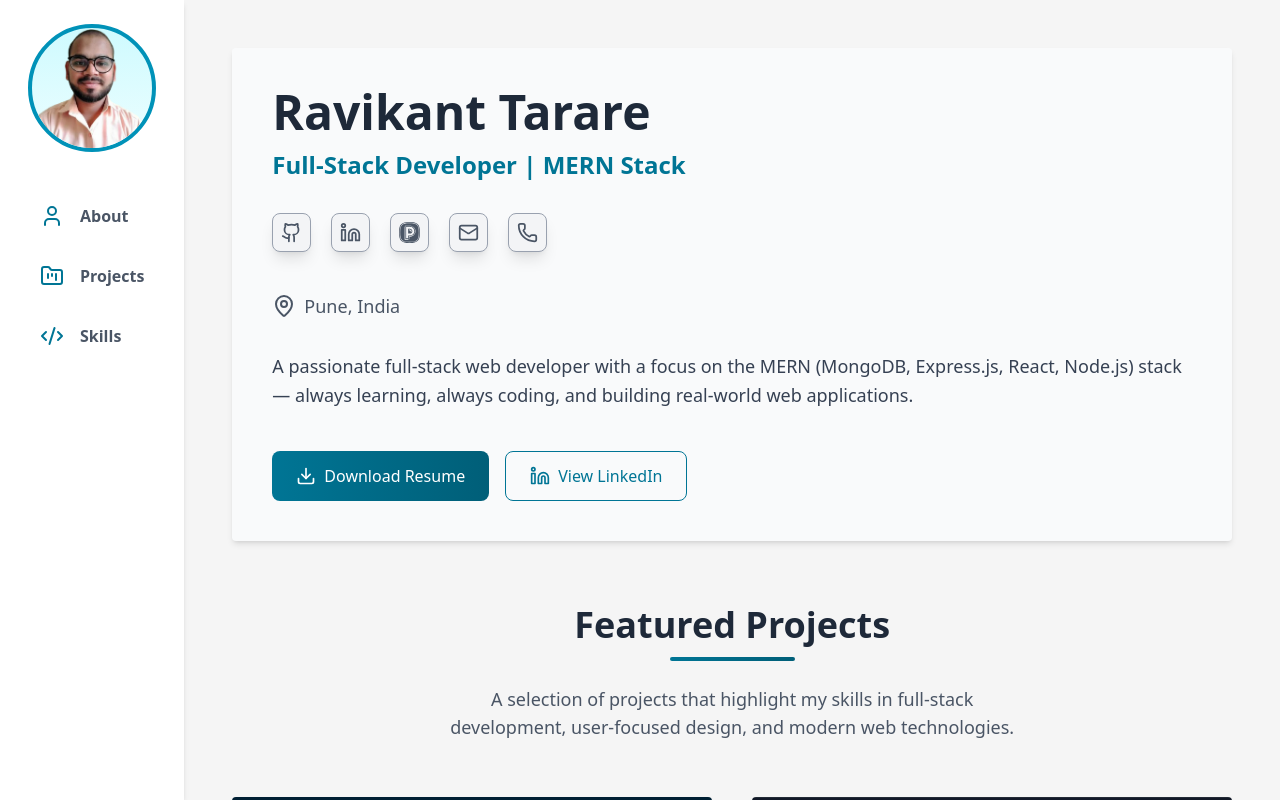
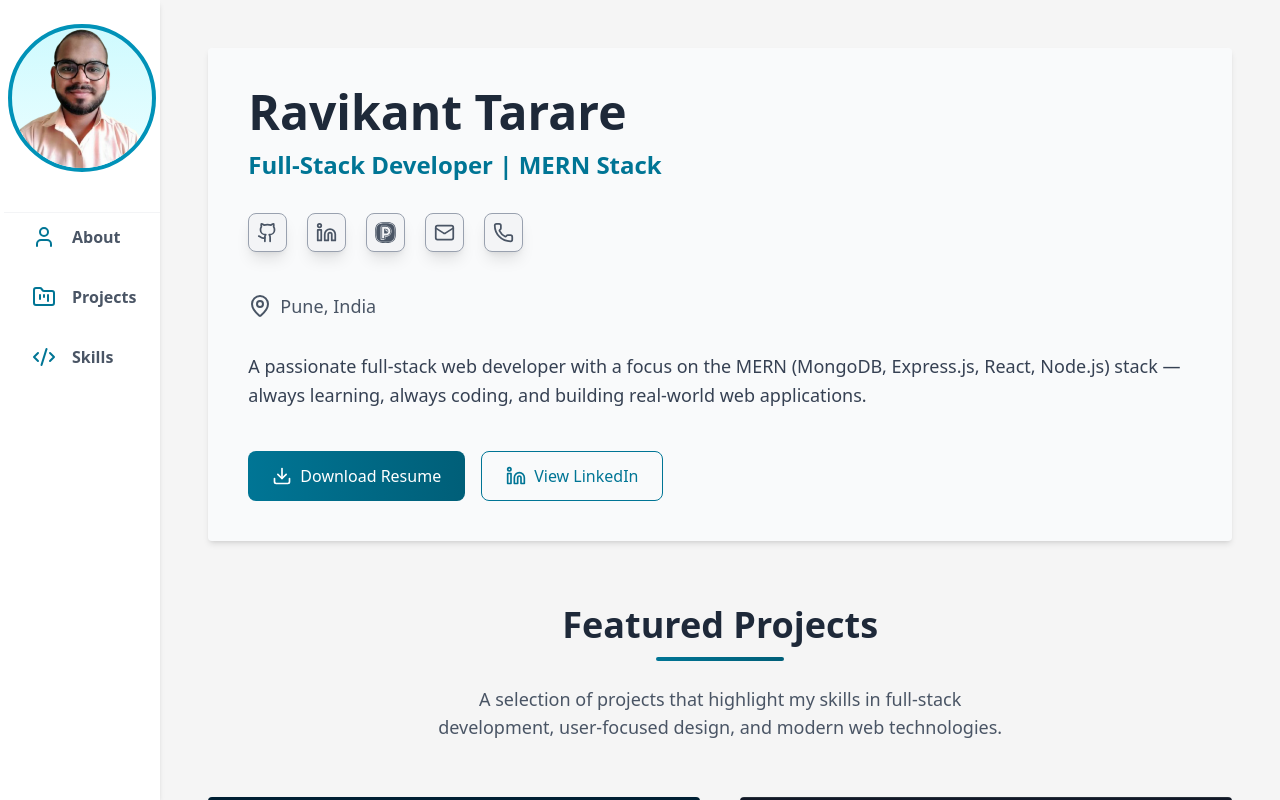
Before and after one commit to ravikanttarare95/updated_portfolio, a React (Vite) app: page / in a window 1280 px wide. Built offline with nearby package versions, Linux system fonts and the light colour scheme.

Commit message:
react-scroll

```diff
--- a/package.json
+++ b/package.json
@@ -15,6 +15,7 @@
     "react": "^19.1.1",
     "react-dom": "^19.1.1",
     "react-icons": "^5.5.0",
+    "react-scroll": "^1.9.3",
     "tailwindcss": "^4.1.12"
   },
   "devDependencies": {
--- a/src/App.jsx
+++ b/src/App.jsx
@@ -1,5 +1,6 @@
 import React from "react";
-import MyPhoto from "./../public/my-photo.png";
+import { Link, Element } from "react-scroll";
+import MyPhoto from "./assets/my-photo.png";
 import { MapPin, Download, Linkedin, Code, PenTool, Users } from "lucide-react";
 
 import Button from "./components/Button";
@@ -29,32 +30,40 @@ function App() {
   return (
     <div className="flex h-screen">
       {/* Sidebar */}
-      <nav className="bg-white shadow-md hover:shadow-xl ransition duration-300 w-80 p-6 hidden md:flex flex-col items-center h-screen">
+      <nav className="bg-white shadow-md hover:shadow-xl transition duration-300 w-90 pl-1 pt-6 hidden md:flex flex-col items-center h-screen">
         {/* Profile image (visible on md+ screens) */}
         <img
           src={MyPhoto}
           alt="My Photo"
-          className="w-32 h-32 rounded-full border-4 border-cyan-600 mb-6 bg-gradient-to-b from-cyan-100 to-cyan-50"
+          className="w-37 h-37 rounded-full border-4 border-cyan-600 mb-6 bg-gradient-to-b from-cyan-100 to-cyan-50"
         />
 
         {/* Nav links */}
-        <div className="mt-4 w-full space-y-3">
-          {NAV_LINKS.map(({ linkTitle, icon: Icon }) => {
+        <div className="mt-4 w-full space-y-3 border-t border-t-gray-100">
+          {NAV_LINKS.map(({ linkTitle, icon: Icon, to }) => {
             return (
-              <div key={linkTitle}>
-                {" "}
-                <button className="flex items-center gap-4 w-full px-4 py-3 text-gray-600 text-md font-semibold rounded-lg hover:bg-cyan-100 transition">
-                  <Icon className="text-cyan-700" /> {linkTitle}
-                </button>
-              </div>
+              <Link
+                key={linkTitle}
+                smooth={true}
+                to={to}
+                className="flex items-center gap-4 w-full px-6 py-3 text-gray-600 text-md font-semibold hover:bg-cyan-100 transition cursor-pointer border-l-4 border-l-transparent"
+                spy={true}
+                activeClass="text-cyan-700! bg-cyan-50 shadow-sm font-bold border-l-cyan-700!"
+                containerId="scrollableMain"
+              >
+                <Icon className="text-cyan-700" /> {linkTitle}
+              </Link>
             );
           })}
         </div>
       </nav>
 
       {/* Main Content */}
-      <main className="p-6 md:p-12 overflow-y-auto">
-        <div className="bg-gray-50 rounded shadow-md hover:shadow-xl ransition duration-300 p-7 sm:p-10 w-full">
+      <main className="p-6 md:p-12 overflow-y-auto " id="scrollableMain">
+        <Element
+          name="about"
+          className="bg-gray-50 rounded shadow-md hover:shadow-xl transition duration-300 p-7 sm:p-10 w-full"
+        >
           {/* Profile image (visible only on small screens) */}
           <div className="flex justify-center mb-6 md:hidden">
             <img
@@ -141,9 +150,10 @@ function App() {
               }}
             />
           </div>
-        </div>
+        </Element>
         {/*Projects Section */}
-        <div className=" w-full">
+
+        <Element name="projects" className=" w-full">
           <section className="py-16">
             {/* Heading */}
             <H2 headingTitle={"Featured Projects"} />
@@ -181,9 +191,10 @@ function App() {
               })}
             </div>
           </section>
-        </div>
+        </Element>
         {/*Technical Skills Section */}
-        <div>
+
+        <Element name="skills">
           <H2 headingTitle={"Skills & Expertise"} />
           <p className="text-gray-600 text-lg max-w-xl mx-auto text-center mb-14">
             A comprehensive overview of my technical skills, tools, and soft
@@ -191,7 +202,7 @@ function App() {
           </p>
           <div className="flex flex-col lg:flex-row justify-center gap-10">
             {/* Technical Skills */}
-            <div className="flex-1 bg-white rounded shadow-md hover:shadow-xl ransition duration-300 p-6">
+            <div className="flex-1 bg-white rounded shadow-md hover:shadow-xl transition duration-300 p-6">
               <H3
                 headingTitle={
                   <>
@@ -213,7 +224,7 @@ function App() {
             </div>
 
             {/* Tools & Technologies */}
-            <div className="flex-1 bg-white rounded shadow-md hover:shadow-xl ransition duration-300 p-6">
+            <div className="flex-1 bg-white rounded shadow-md hover:shadow-xl transition duration-300 p-6">
               <H3
                 headingTitle={
                   <>
@@ -230,9 +241,9 @@ function App() {
               </div>
             </div>
           </div>
-        </div>
+        </Element>
 
-        <div className="mt-10 bg-white rounded shadow-md hover:shadow-xl ransition duration-300 p-6">
+        <div className="mt-10 bg-white rounded shadow-md hover:shadow-xl transition duration-300 p-6">
           <H3
             headingTitle={
               <>
--- a/src/components/ProjectCard.jsx
+++ b/src/components/ProjectCard.jsx
@@ -16,32 +16,31 @@ function ProjectCard({
       <div className="relative overflow-hidden">
         <img
           src={projectPhoto}
-          alt="moneyBook"
-          className="w-full h-56 object-cover transform group-hover:scale-105 transition duration-300"
+          alt={projectTitle}
+          className="w-full h-64 md:h-72 object-cover transform group-hover:scale-105 transition duration-300"
         />
       </div>
 
       {/* Content */}
-      <div className="p-6 flex flex-col">
-        <h4 className="text-2xl font-bold text-gray-800 mb-2">
+      <div className="p-8 flex flex-col">
+        <h4 className="text-3xl font-bold text-gray-800 mb-4">
           {projectTitle}
         </h4>
-        <p className="text-gray-600 mb-4 leading-relaxed">{projectDesc}</p>
+        <p className="text-gray-600 mb-6 leading-relaxed">{projectDesc}</p>
 
-        <h5 className="font-semibold text-gray-800 mb-2">Key Features:</h5>
-        <ul className="list-disc list-inside space-y-1 text-gray-700 mb-4">
+        <h5 className="font-semibold text-gray-800 mb-3">Key Features:</h5>
+        <ul className="list-disc list-inside space-y-2 text-gray-700 mb-6">
           <li>Track all daily income and expenses in one place.</li>
           <li>Category-wise income and expense management.</li>
           <li>Monthly expense limit with overspending alerts.</li>
         </ul>
 
         {/* Tags */}
-        <h5 className="font-semibold text-gray-800 mb-2">Technologies:</h5>
-
-        <ul className="flex flex-wrap gap-2 mb-6">
+        <h5 className="font-semibold text-gray-800 mb-3">Technologies:</h5>
+        <ul className="flex flex-wrap gap-3 mb-8">
           {technologies.map((technology, index) => (
             <li
-              className="bg-cyan-50 px-3 py-1 rounded-full text-cyan-700 text-sm font-medium shadow-sm"
+              className="bg-cyan-50 px-4 py-2 rounded-full text-cyan-700 text-sm font-medium shadow-sm"
               key={index}
             >
               {technology}
@@ -50,7 +49,7 @@ function ProjectCard({
         </ul>
 
         {/* Buttons */}
-        <div className="flex flex-col sm:flex-row justify-between gap-3 mt-auto ">
+        <div className="flex flex-col sm:flex-row justify-between gap-4 mt-auto">
           <Button
             btnTitle={
               <div className="flex items-center gap-2">
@@ -60,9 +59,7 @@ function ProjectCard({
             }
             btnVariant="secondary"
             customStyle="w-full"
-            onBtnClick={() => {
-              window.open(gitHubLink, "_blank");
-            }}
+            onBtnClick={() => window.open(gitHubLink, "_blank")}
           />
           <Button
             btnTitle={
@@ -73,9 +70,7 @@ function ProjectCard({
             }
             btnVariant="primary"
             customStyle="w-full"
-            onBtnClick={() => {
-              window.open(liveLink, "_blank");
-            }}
+            onBtnClick={() => window.open(liveLink, "_blank")}
           />
         </div>
       </div>
--- a/src/configs/NavLinks.js
+++ b/src/configs/NavLinks.js
@@ -12,18 +12,22 @@ const NAV_LINKS = [
   {
     linkTitle: "About",
     icon: User,
+    to: "about",
   },
   // {
   //   linkTitle: "Experience",
   //   icon: Briefcase,
+  //   to:"experience"
   // },
   {
     linkTitle: "Projects",
     icon: FolderKanban,
+    to: "projects",
   },
   {
     linkTitle: "Skills",
     icon: Code2,
+    to: "skills",
   },
 ];
 export default NAV_LINKS;
```
Also changed, not shown: src/assets/my-photo.png (renamed from public/my-photo.png), 1 other file (tests, documents, lock files or other folders).
